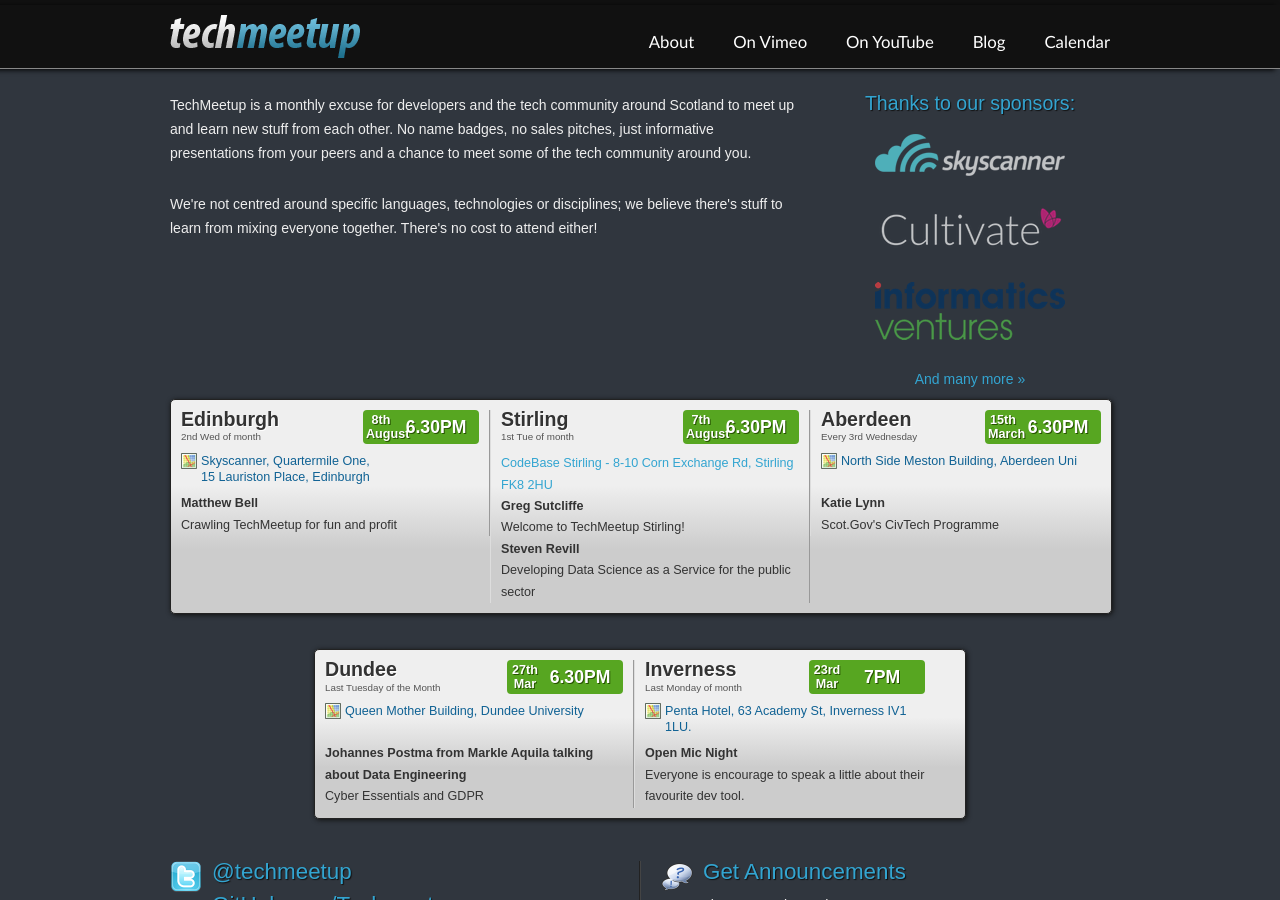
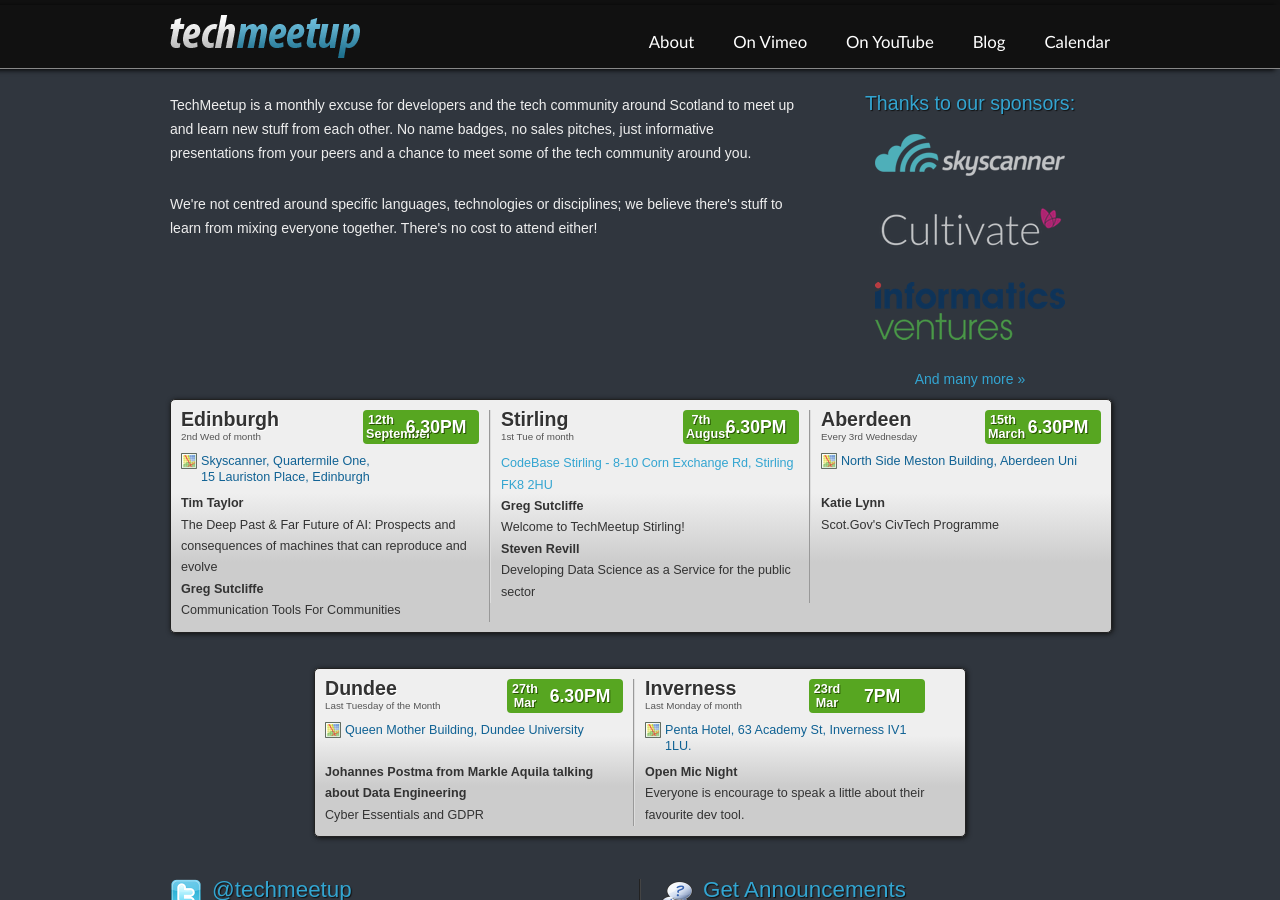
Before and after one commit to techmeetup/techmeetup.co.uk, a Jekyll site: the page built from index.html, in a window 1280 px wide and 900 px high. Built offline with Jekyll 4.4.1, drawn with Linux system fonts in a browser that asks for light colours.

Commit message:
updated Edinburgh TechMeetup 12th Sept 2018 speakers

```diff
--- a/_data/index.json
+++ b/_data/index.json
@@ -2,12 +2,16 @@
   "edinburgh": {
     "speakers": [
       {
-        "name": "Matthew Bell",
-        "talk": "Crawling TechMeetup for fun and profit"
+        "name": "Tim Taylor",
+        "talk": "The Deep Past & Far Future of AI: Prospects and consequences of machines that can reproduce and evolve"
+      },
+      {
+        "name": "Greg Sutcliffe",
+        "talk": "Communication Tools For Communities"
       }
     ],
-    "day": "8th",
-    "month": "August"
+    "day": "12th",
+    "month": "September"
   },
   "glasgow": {
     "speakers": [
```
